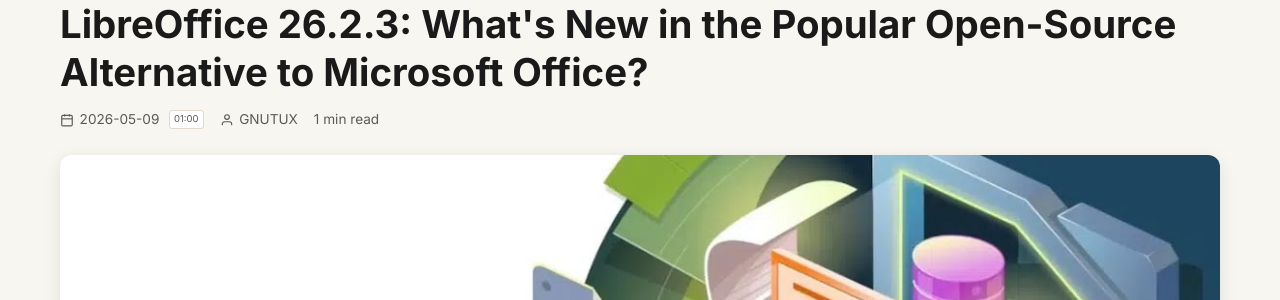
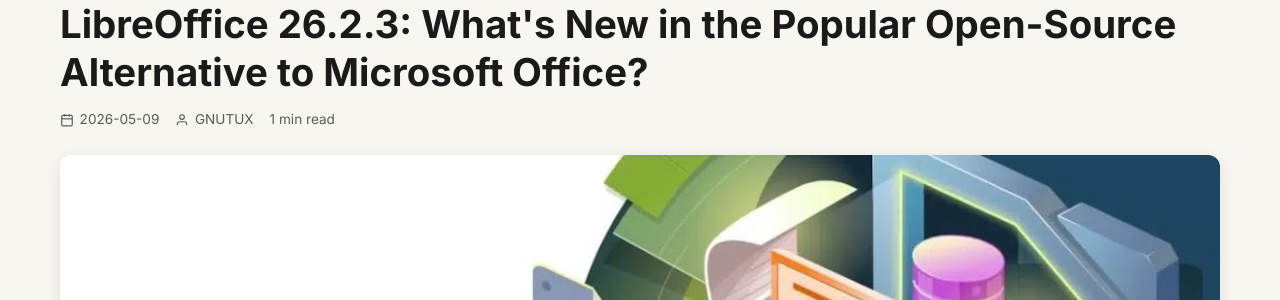
Before and after one commit to SalehGNUTUX/GT-NEWSTECH, a Jekyll site: the page built from _en/foss/2026-05-07-libreoffice-248-release.md, in a window 1280 px wide and 900 px high. Shown: the part 234-534 px from the top of the window. Built offline with Jekyll 4.4.1, drawn with Linux system fonts in a browser that asks for light colours; nearby versions of some CDN libraries.

Commit message:
fix: إصلاح ترتيب المقالات — تحويل التواريخ لـ Ruby DateTime صحيح
المشكلة الجذرية: المقالات القديمة لها YAML Date objects بينما الجديدة
لها Quoted Strings — Jekyll لا يستطيع مقارنة Ruby Date مع String
→ sort: "date" ينكسر → مقالات foss لا تظهر في أحدث المقالات

الإصلاحات:
- server.js: saveArticle يحوّل date string → Date.UTC object
  ← gray-matter يكتبها كـ YAML timestamp غير مقتبس
  ← Jekyll يقرأها كـ Ruby DateTime قابل للمقارنة
- 18 مقال: تحويل جميع التواريخ المقتبسة لـ Date objects صحيحة
- عرض الوقت: يظهر فقط إذا كانت الدقائق != 00 (يتجنب "01:00" timezone)
- الوقت الافتراضي: 00:00 بدل 12:00 (للمقالات بدون وقت محدد)

Co-Authored-By: Claude Sonnet 4.6 <noreply@anthropic.com>

```diff
--- a/_includes/article-card.html
+++ b/_includes/article-card.html
@@ -58,10 +58,9 @@
       <div class="card-footer">
         <time class="card-date" datetime="{{ post.date | date: '%Y-%m-%dT%H:%M' }}">
           {{ post.date | date: "%Y-%m-%d" }}
-          {% assign _h = post.date | date: "%H" %}
           {% assign _m = post.date | date: "%M" %}
-          {% unless _h == "00" and _m == "00" %}
-          <span class="card-time">{{ _h }}:{{ _m }}</span>
+          {% unless _m == "00" %}
+          <span class="card-time">{{ post.date | date: "%H:%M" }}</span>
           {% endunless %}
         </time>
         <span class="card-read-more">
--- a/_layouts/post.html
+++ b/_layouts/post.html
@@ -81,10 +81,9 @@ layout: default
       <time class="post-date" datetime="{{ page.date | date: '%Y-%m-%dT%H:%M' }}">
         <svg width="14" height="14" viewBox="0 0 24 24" fill="none" stroke="currentColor" stroke-width="2"><rect x="3" y="4" width="18" height="18" rx="2" ry="2"/><line x1="16" y1="2" x2="16" y2="6"/><line x1="8" y1="2" x2="8" y2="6"/><line x1="3" y1="10" x2="21" y2="10"/></svg>
         {{ page.date | date: "%Y-%m-%d" }}
-        {% assign _ph = page.date | date: "%H" %}
         {% assign _pm = page.date | date: "%M" %}
-        {% unless _ph == "00" and _pm == "00" %}
-        <span class="post-time">{{ _ph }}:{{ _pm }}</span>
+        {% unless _pm == "00" %}
+        <span class="post-time">{{ page.date | date: "%H:%M" }}</span>
         {% endunless %}
       </time>
       {% if page.author %}
--- a/admin/public/index.html
+++ b/admin/public/index.html
@@ -141,7 +141,7 @@
             <label>تاريخ ووقت النشر <span class="req">*</span></label>
             <div style="display:flex;gap:.5rem;align-items:center">
               <input type="date" id="fDate" style="flex:1">
-              <input type="time" id="fTime" value="12:00" style="width:115px" title="ساعة النشر — تحدد الترتيب عند تعدد مقالات بنفس اليوم">
+              <input type="time" id="fTime" value="00:00" style="width:115px" title="ساعة النشر — تحدد الترتيب عند تعدد مقالات بنفس اليوم">
             </div>
           </div>
           <div class="form-group">
```
